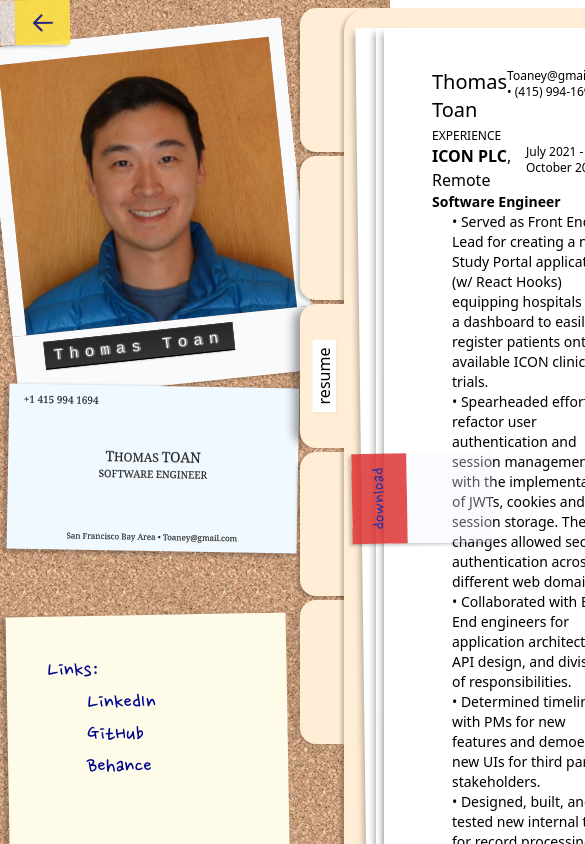
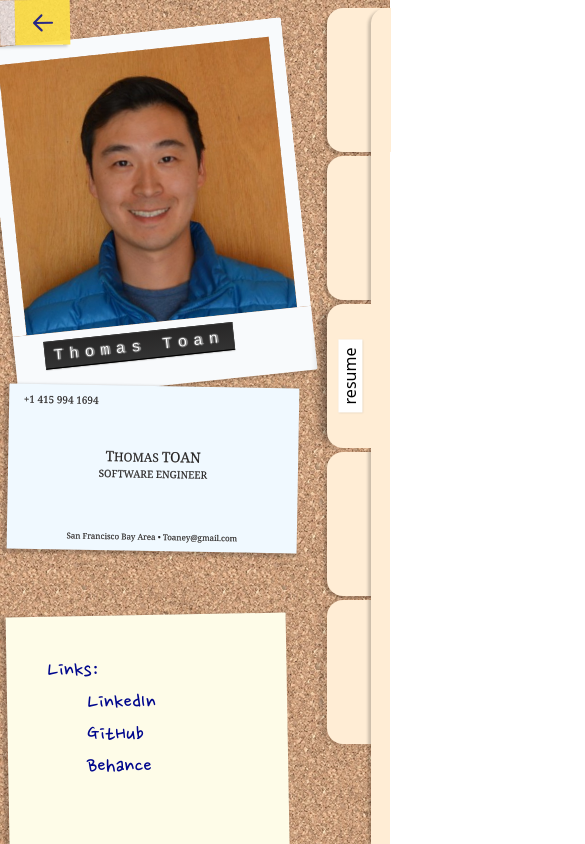
Before and after one commit to toaney/fe-repo, a Next.js app: page / in a window 390 px wide. Shown: the top 844 px of the page, 585 px wide, since content can reach past the window. Built offline with nearby package versions, Linux system fonts and the light colour scheme.

Commit message:
fix responsiveness of folder tabs

```diff
--- a/src/app/components/Resume.tsx
+++ b/src/app/components/Resume.tsx
@@ -146,7 +146,7 @@ const Resume = () => {
 
                 <div className="z-20 ml-2 absolute top-[425px] left-0 w-[140px] h-[90px] text-black flex flex-row shadow-[rgba(0,0,5,0.2)_-3px_2px_3px_0px] -rotate-1">
                   <div className="h-[90px] w-[55px] opacity-80 bg-red-600 flex justify-center items-center">
-                    <div className="rotate-[-90deg] opacity-100 text-xl px-2 text-[#00078d] justify-center font-nanum-pen-script">
+                    <div className="rotate-[-90deg] opacity-100 text-xl px-2 text-[#00078d] justify-center font-nanum-pen-script blur-[.25px]">
                       <a href="thomas-toan-resume.pdf" download>download</a>
                     </div>
                   </div>
--- a/src/app/page.tsx
+++ b/src/app/page.tsx
@@ -46,7 +46,7 @@ export default function Home() {
 
 
       <div className="flex">
-        <aside className={`${collapseSidebar === true ? "sm:w-[20px] md:w-[80px]" : "sm:w-full md:w-1/4" } pg-repeat`}>
+        <aside className={`${collapseSidebar === true ? "w-[60px] md:w-[60px]" : "w-[95%] sm:w-1/4"  } `}>
           <div className="navigation-container mt-2 flex flex-row content-end justify-end">
             <div className="navigation flex flex-col w-[calc(100%_-_12px)] ">
                 <br />
@@ -120,14 +120,16 @@ export default function Home() {
           </div>
         </aside>
         {/* Main Content */}
-        <main className={`${collapseSidebar === true ? "sm:w-full md:w-full" : "sm:w-1/12 md:w-3/4" } ${activeTab === "1" ? "rounded-ss-none rounded-se-md" : "rounded-e-md"} static z-10 mt-2 mb-2 pb-18  bg-orange-100 rounded-s-3xl shadow-[rgba(0,0,5,0.2)_-3px_2px_3px_0px]`}>
+        {/* "sm:w-full md:w-full" : "sm:w-1/12 md:w-3/4" */}
+        <main className={`${collapseSidebar === true ? "w-full md:w-full" : "w-[5%] sm:w-3/4" } ${activeTab === "1" ? "rounded-ss-none rounded-se-md" : "rounded-e-md"} static z-10 mt-2 mb-2 pb-18  bg-orange-100 rounded-s-3xl shadow-[rgba(0,0,5,0.2)_-3px_2px_3px_0px]`}>
           {/* decorative pages */}
           {/* <div className="z-20 absolute bg-white drop-shadow-lg h-screen w-8/12 mt-4 ml-6 -rotate-[.5px]">
           </div>
           <div className="z-20 absolute bg-white drop-shadow-lg h-screen mt-6 ml-6 rotate-1">
           </div> */}
           {/* end decorative pages */}
-          <div className="z-30 max-w-full">
+          <div className={`${collapseSidebar === true ? "" : "hidden sm:block" } z-30`}>
+            {/* {collapseSidebar && <Resume/>} */}
             <Resume/>
           </div>
 
```
